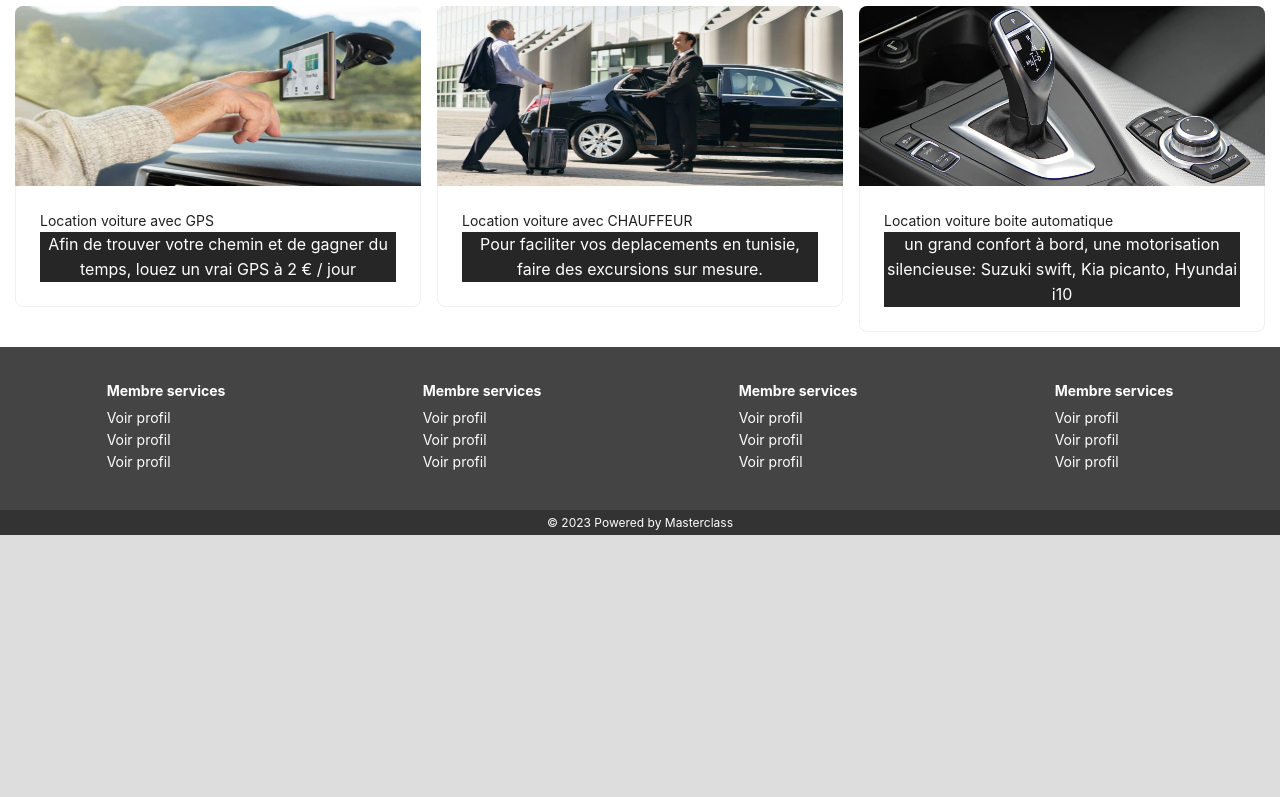
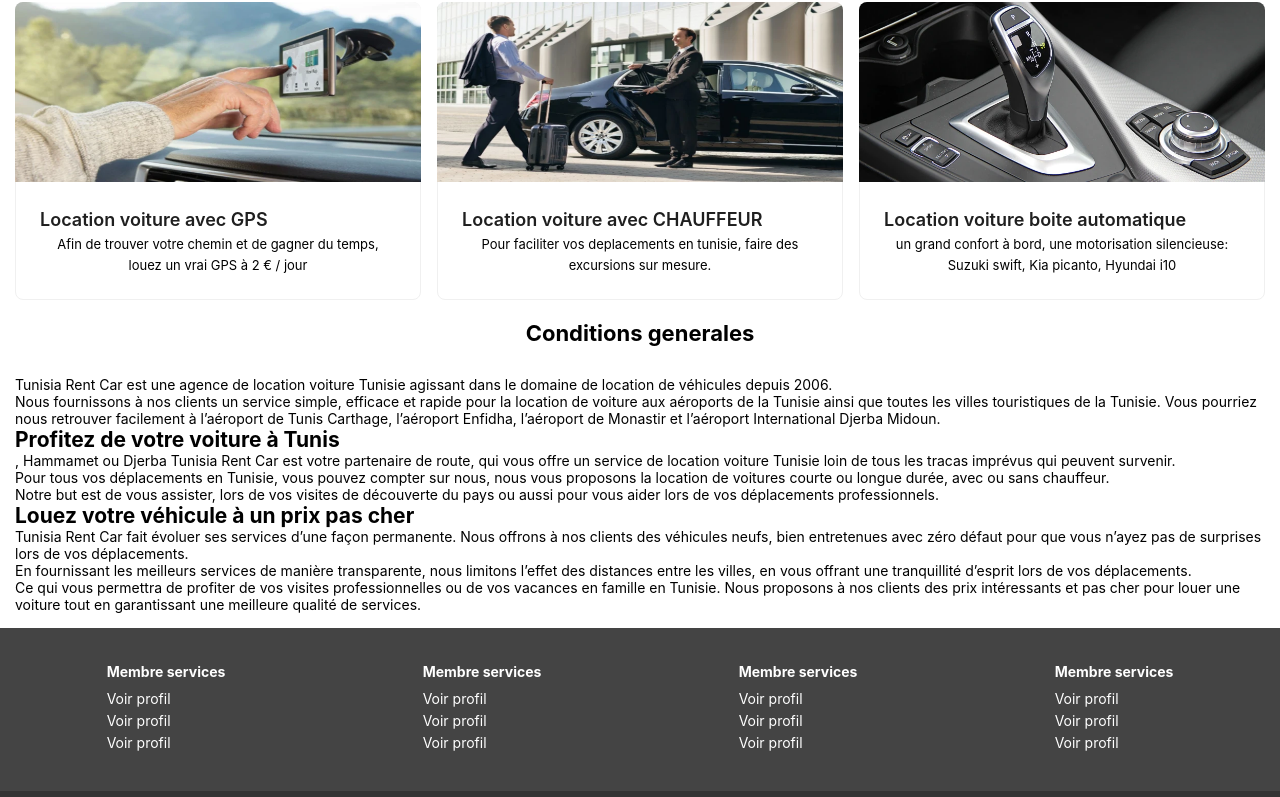
Before and after one commit to idirjob2023/react-masterclass-g1-master_idirV1, a React (Vite) app in the folder frontend/: page / in a window 1280 px wide. Shown: the part 1125-1922 px from the top of the page. Before the commit the page ends 1660 px from the top, so only its background shows below. Built offline with nearby package versions, Linux system fonts and the light colour scheme.

Commit message:
home service2 15122023

```diff
--- a/frontend/src/pages/home/Home.jsx
+++ b/frontend/src/pages/home/Home.jsx
@@ -71,6 +71,32 @@ const HeroSectionS = styled.section`
       color:#ffffff;
       font-size:16px;
     }
+    .autresServices{
+      h3{
+        text-align: center;
+        font-size: 22;
+        margin: 23px;
+      }
+      .rowService{
+        margin:0px;
+        .colService{
+          padding:0px;
+          .title{
+           font-size: 18px;
+           font-weight: 600;
+           margin: 0px 0px 0px 0px ;
+          }
+          .details{
+             background:#ffffff;
+             color:#000000;
+            font-size: 13px;
+          }
+        }
+      }
+
+
+
+    }
 
 `;
 const Home = () => {
@@ -121,22 +147,19 @@ const Home = () => {
       id: "1",
       image: gps,
       title: "Location voiture avec GPS",
-      details:
-        "Afin de trouver votre chemin et de gagner du temps, louez un vrai GPS à 2 € / jour",
+      details:"Afin de trouver votre chemin et de gagner du temps, louez un vrai GPS à 2 € / jour",
     },
     {
       id: "2",
       image: chauffeur,
       title: "Location voiture avec CHAUFFEUR",
-      details:
-        "Pour faciliter vos deplacements en tunisie, faire des excursions sur mesure.",
+      details:"Pour faciliter vos deplacements en tunisie, faire des excursions sur mesure.",
     },
     {
       id: "3",
       image: boiteAuto,
       title: "Location voiture boite automatique",
-      details:
-        "un grand confort à bord, une motorisation silencieuse: Suzuki swift, Kia picanto, Hyundai i10",
+      details:"un grand confort à bord, une motorisation silencieuse: Suzuki swift, Kia picanto, Hyundai i10",
     },
   ];
   const onFinish = (values) => {
@@ -264,6 +287,57 @@ const Home = () => {
            )}
           </Row>
         </div>
+
+        <div className="conditions">
+          <h3>Conditions generales</h3>
+          <div className="conditionsText">
+            <p>
+              Tunisia Rent Car est une agence de location voiture Tunisie
+              agissant dans le domaine de location de véhicules depuis 2006.
+            </p>
+            <p>
+              Nous fournissons à nos clients un service simple, efficace et
+              rapide pour la location de voiture aux aéroports de la Tunisie
+              ainsi que toutes les villes touristiques de la Tunisie. Vous
+              pourriez nous retrouver facilement à l’aéroport de Tunis Carthage,
+              l’aéroport Enfidha, l’aéroport de Monastir et l’aéroport
+              International Djerba Midoun.
+            </p>
+            <p>
+              <h2>Profitez de votre voiture à Tunis</h2>, Hammamet ou Djerba
+              Tunisia Rent Car est votre partenaire de route, qui vous offre un
+              service de location voiture Tunisie loin de tous les tracas
+              imprévus qui peuvent survenir.
+            </p>
+            <p>
+              Pour tous vos déplacements en Tunisie, vous pouvez compter sur
+              nous, nous vous proposons la location de voitures courte ou longue
+              durée, avec ou sans chauffeur.
+            </p>
+            <p>
+              Notre but est de vous assister, lors de vos visites de découverte
+              du pays ou aussi pour vous aider lors de vos déplacements
+              professionnels.
+            </p>
+            <p>
+              <h2>Louez votre véhicule à un prix pas cher</h2> Tunisia Rent Car
+              fait évoluer ses services d’une façon permanente. Nous offrons à
+              nos clients des véhicules neufs, bien entretenues avec zéro défaut
+              pour que vous n’ayez pas de surprises lors de vos déplacements.
+            </p>
+            <p>
+              En fournissant les meilleurs services de manière transparente,
+              nous limitons l’effet des distances entre les villes, en vous
+              offrant une tranquillité d’esprit lors de vos déplacements.
+            </p>
+            <p>
+              Ce qui vous permettra de profiter de vos visites professionnelles
+              ou de vos vacances en famille en Tunisie. Nous proposons à nos
+              clients des prix intéressants et pas cher pour louer une voiture
+              tout en garantissant une meilleure qualité de services.
+            </p>
+          </div>
+        </div>
       </ServiceSectionS>
 
     </div>
```
